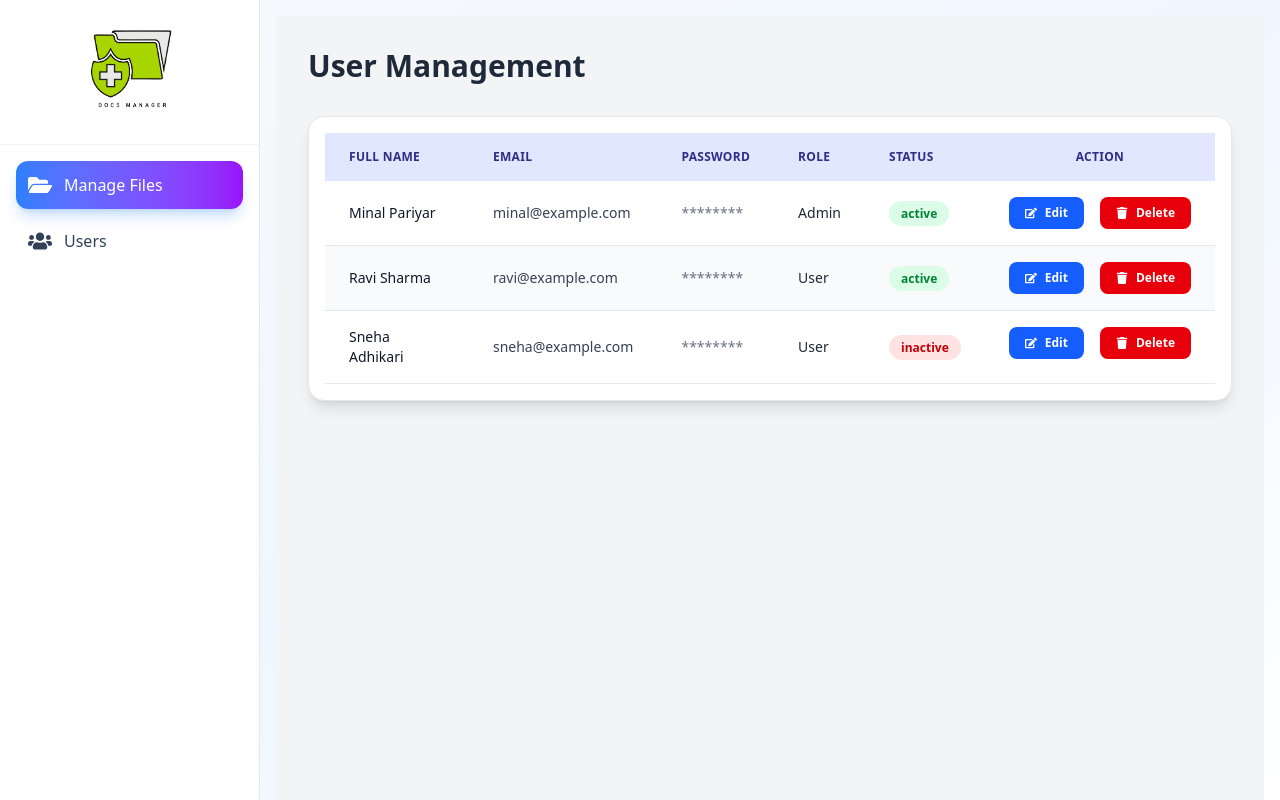
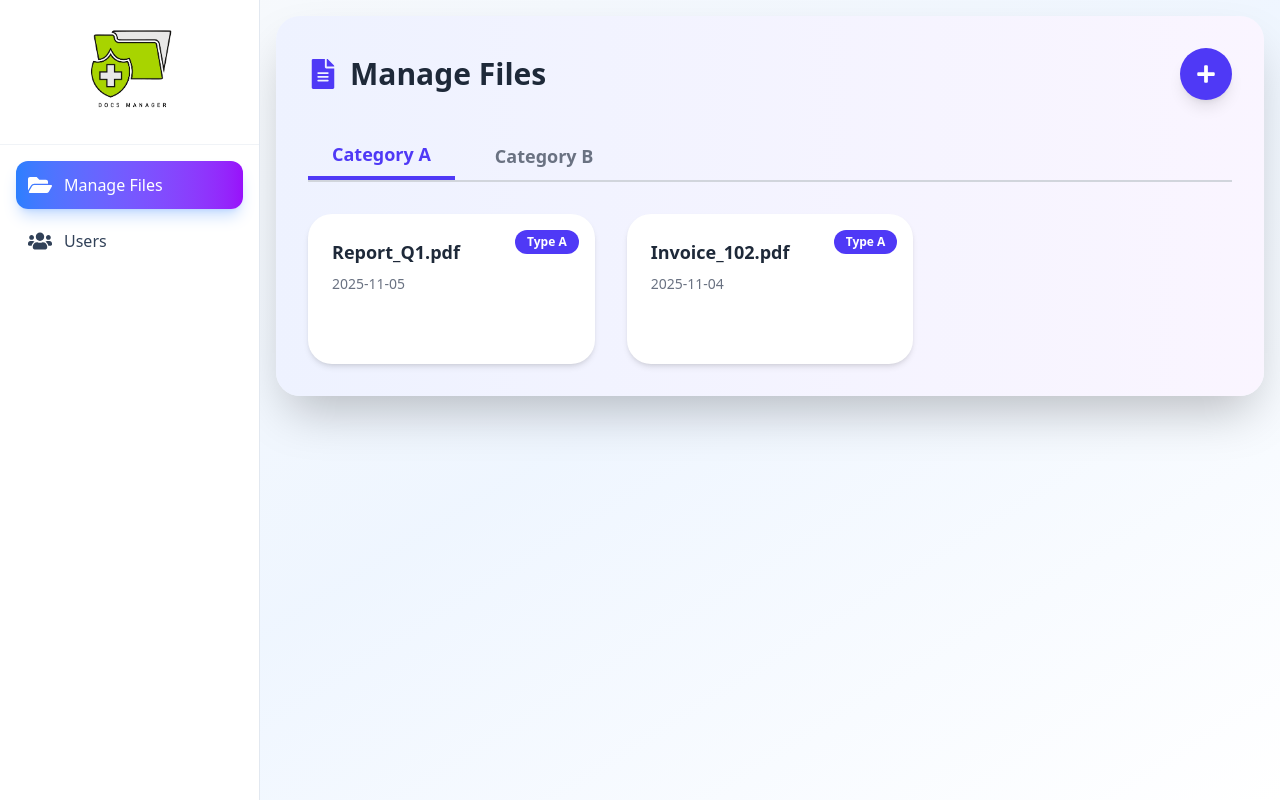
Before and after one commit to mystickminal14/Docs-Manager, a React (Vite) app: page /app/dashboard in a window 1280 px wide. Built offline with nearby package versions, Linux system fonts and the light colour scheme.

Commit message:
added ManageFiles g

```diff
--- a/index.html
+++ b/index.html
@@ -5,6 +5,21 @@
     <link rel="icon" type="image/svg+xml" href="/vite.svg" />
     <meta name="viewport" content="width=device-width, initial-scale=1.0" />
     <title>docsmanager</title>
+    <style>
+      @keyframes slide-in {
+  from {
+    transform: translateX(100%);
+  }
+  to {
+    transform: translateX(0);
+  }
+}
+
+.animate-slide-in {
+  animation: slide-in 0.3s ease-out;
+}
+    </style>
+
   </head>
   <body>
     <div id="root"></div>
--- /dev/null
+++ b/src/admin/ManageFiles.tsx
@@ -0,0 +1,211 @@
+'use client';
+
+import React, { useState } from "react";
+import { FaPlus, FaFileAlt, FaEdit, FaTrash } from "react-icons/fa";
+
+interface FileItem {
+  id: number;
+  name: string;
+  type: "A" | "B";
+  uploadedAt: string;
+}
+
+type Category = "A" | "B";
+
+const ManageFiles: React.FC = () => {
+  const [activeTab, setActiveTab] = useState<Category>("A");
+  const [files, setFiles] = useState<FileItem[]>([
+    { id: 1, name: "Report_Q1.pdf", type: "A", uploadedAt: "2025-11-05" },
+    { id: 2, name: "Invoice_102.pdf", type: "A", uploadedAt: "2025-11-04" },
+    { id: 3, name: "Design_v2.fig", type: "B", uploadedAt: "2025-11-03" },
+  ]);
+  const [isDrawerOpen, setIsDrawerOpen] = useState(false);
+  const [fileType, setFileType] = useState<"A" | "B">("A");
+  const [selectedFile, setSelectedFile] = useState<File | null>(null);
+
+  const filteredFiles = files.filter((f) => f.type === activeTab);
+
+  const handleFileChange = (e: React.ChangeEvent<HTMLInputElement>) => {
+    if (e.target.files?.[0]) setSelectedFile(e.target.files[0]);
+  };
+
+  const handleSubmit = (e: React.FormEvent) => {
+    e.preventDefault();
+    if (!selectedFile) return;
+
+    const newFile: FileItem = {
+      id: Date.now(),
+      name: selectedFile.name,
+      type: fileType,
+      uploadedAt: new Date().toISOString().split("T")[0],
+    };
+
+    setFiles((prev) => [...prev, newFile]);
+    setIsDrawerOpen(false);
+    setSelectedFile(null);
+    (e.target as HTMLFormElement).reset();
+  };
+
+  const handleDelete = (id: number) => {
+    if (window.confirm("Are you sure you want to delete this file?")) {
+      setFiles((prev) => prev.filter((f) => f.id !== id));
+    }
+  };
+
+  return (
+    <>
+      {/* Container */}
+      <div className="w-full bg-gradient-to-r from-indigo-50 to-purple-50 rounded-3xl shadow-2xl p-8">
+
+        {/* Header */}
+        <div className="flex items-center justify-between mb-8">
+          <h2 className="text-3xl font-bold text-gray-800 flex items-center gap-3">
+            <FaFileAlt className="text-indigo-600" /> Manage Files
+          </h2>
+
+          <button
+            onClick={() => setIsDrawerOpen(true)}
+            className="bg-indigo-600 hover:bg-indigo-700 text-white p-4 rounded-full shadow-lg transform hover:scale-105 transition"
+            title="Add File"
+          >
+            <FaPlus className="text-xl" />
+          </button>
+        </div>
+
+        {/* Tabs */}
+        <div className="flex border-b-2 border-gray-300 mb-8 gap-4">
+          {(["A", "B"] as const).map((tab) => (
+            <button
+              key={tab}
+              onClick={() => setActiveTab(tab)}
+              className={`py-2 px-6 text-lg font-semibold rounded-t-lg transition-colors ${activeTab === tab
+                ? "text-indigo-600 border-b-4 border-indigo-600"
+                : "text-gray-500 hover:text-indigo-500"
+                }`}
+            >
+              Category {tab}
+            </button>
+          ))}
+        </div>
+
+
+        {/* File Cards */}
+        <div className="grid grid-cols-1 sm:grid-cols-2 lg:grid-cols-3 gap-8">
+          {filteredFiles.length === 0 ? (
+            <p className="col-span-full text-center text-gray-400 py-20">
+              No files in Category {activeTab}
+            </p>
+          ) : (
+            filteredFiles.map((file) => (
+              <div
+                key={file.id}
+                className="bg-white rounded-3xl p-6 shadow-md hover:shadow-2xl transform hover:-translate-y-1 transition-all duration-300 relative"
+              >
+                {/* File Type Badge */}
+                <span className={`absolute top-4 right-4 text-xs font-semibold px-3 py-1 rounded-full text-white ${file.type === "A" ? "bg-indigo-600" : "bg-green-500"}`}>
+                  Type {file.type}
+                </span>
+
+                {/* File Name */}
+                <h3 className="font-semibold text-gray-800 text-lg truncate mb-2">
+                  {file.name}
+                </h3>
+
+                {/* Uploaded Date */}
+                <p className="text-sm text-gray-500">{file.uploadedAt}</p>
+
+                {/* Action Buttons */}
+                <div className="mt-4 flex justify-end gap-3 opacity-0 group-hover:opacity-100 transition-opacity">
+                  <button className="p-2 text-blue-600 hover:bg-blue-50 rounded-lg transition">
+                    <FaEdit className="text-sm" />
+                  </button>
+                  <button
+                    onClick={() => handleDelete(file.id)}
+                    className="p-2 text-red-600 hover:bg-red-50 rounded-lg transition"
+                  >
+                    <FaTrash className="text-sm" />
+                  </button>
+                </div>
+              </div>
+            ))
+          )}
+        </div>
+      </div>
+
+      {/* Drawer */}
+      {isDrawerOpen && (
+        <div className="fixed inset-0 z-50 flex justify-end bg-opacity-30 backdrop-blur-sm transition-opacity">
+          <div className="bg-white w-full max-w-lg h-full shadow-2xl p-8 overflow-y-auto transform transition-transform duration-300 ease-in-out translate-x-0 rounded-l-3xl">
+            <h3 className="text-2xl font-bold text-gray-800 mb-6">
+              Add New File
+            </h3>
+
+            <form onSubmit={handleSubmit} className="space-y-6">
+              <div>
+                <label className="block text-sm font-medium text-gray-700 mb-2">
+                  File Type
+                </label>
+                <select
+                  value={fileType}
+                  onChange={(e) => setFileType(e.target.value as "A" | "B")}
+                  className="w-full px-4 py-3 border border-gray-300 rounded-lg focus:ring-2 focus:ring-indigo-500 focus:border-indigo-500 outline-none"
+                >
+                  <option value="A">Type A</option>
+                  <option value="B">Type B</option>
+                </select>
+              </div>
+
+              <div>
+                <label className="block text-sm font-medium text-gray-700 mb-2">
+                  Upload File
+                </label>
+                <div className="border-2 border-dashed border-gray-300 rounded-lg p-8 text-center hover:border-indigo-500 transition cursor-pointer">
+                  <input
+                    type="file"
+                    onChange={handleFileChange}
+                    className="hidden"
+                    id="file-upload"
+                    required
+                  />
+                  <label
+                    htmlFor="file-upload"
+                    className="text-indigo-600 font-medium block"
+                  >
+                    {selectedFile ? selectedFile.name : "Click to upload"}
+                  </label>
+                  {!selectedFile && (
+                    <p className="text-xs text-gray-400 mt-1">
+                      PDF, DOC, FIG, etc.
+                    </p>
+                  )}
+                </div>
+              </div>
+
+              <div className="flex gap-4 pt-4">
+                <button
+                  type="submit"
+                  disabled={!selectedFile}
+                  className="flex-1 bg-indigo-600 hover:bg-indigo-700 disabled:bg-gray-300 text-white py-3 rounded-xl font-semibold transition-all"
+                >
+                  Add File
+                </button>
+                <button
+                  type="button"
+                  onClick={() => {
+                    setIsDrawerOpen(false);
+                    setSelectedFile(null);
+                  }}
+                  className="flex-1 bg-gray-200 hover:bg-gray-300 text-gray-800 py-3 rounded-xl font-semibold transition-all"
+                >
+                  Cancel
+                </button>
+              </div>
+            </form>
+          </div>
+        </div>
+      )}
+    </>
+  );
+};
+
+export default ManageFiles;
```
Also changed, not shown: src/routes/routes.tsx (+4 -3 lines), 1 other file (tests, documents, lock files or other folders).
